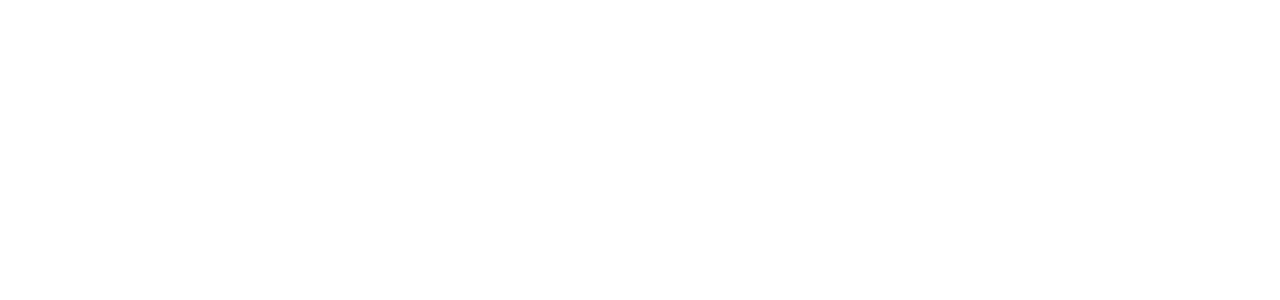
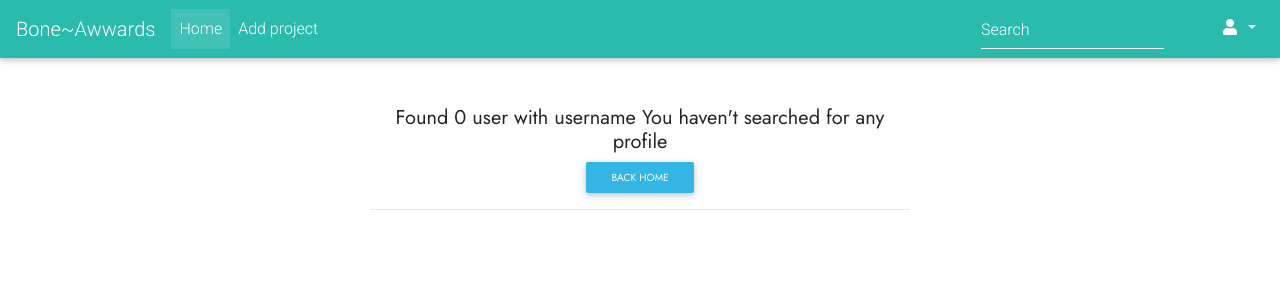
Before and after one commit to Bel-94/awwwards, a Django app: page /search/ in a window 1280 px wide. Before the commit the part shown is empty. Shown: the top 300 px of the page. Run offline with Django 4.2, Linux system fonts and the light colour scheme; some libraries are stand-ins or nearby versions; some web fonts are replaced.

Commit message:
update the search template

```diff
--- a/awwclone/templates/main/profile.html
+++ b/awwclone/templates/main/profile.html
@@ -1,4 +1,5 @@
 {%include 'main/base.html'%}
+{% load static %}
     {%block content%}
 <div class="class" style="font-family: 'Jost', sans-serif;">
     <div class="col-sm-6 m-auto " style="font-family: 'Jost', sans-serif;">
@@ -12,7 +13,7 @@
                 <div class="media-body">
                     <h2 class="account-heading">{{user.username}}</h2>
                     <p class="text-secondary">{{user.email}}</p>
-                    <p>{{profile.Bio}}</p>
+                    <p>{{profile.bio}}</p>
                     <hr>
 
                     <a href="{% url "editprofile" %}">
@@ -25,4 +26,4 @@
     </div>
 
 </div>
-    {%endblock%}s
+    {%endblock%}
--- a/awwclone/templates/main/search.html
+++ b/awwclone/templates/main/search.html
@@ -0,0 +1,40 @@
+{% extends 'main/base.html' %}
+{% load static %}
+    {% block content %}
+<div class="class" style="font-family: 'Jost', sans-serif;">
+    <div class="container mt-5">
+        <div class="row">
+            <div class="col-md-6 mx-auto">
+                {% if results %}
+                <h5 class="text-center">Found {{ results|length }} projects{{ results|pluralize }}</h5>
+                {% else %}
+                <h5 class="text-center"> Found 0 user with username <strong>{{message}}</strong></h5>
+
+                <a class="d-block mx-auto" href="/">
+                    <button class="btn btn-sm btn-info d-block mx-auto">Back Home</button>
+                </a>
+                {% endif %}
+                <hr>
+
+            </div>
+
+        </div>
+
+        {% if results %}
+        {% for res in results %}
+
+        <div class="row pt-3">
+            <div class="col-md-8">
+                <img src="{{res.projectscreenshot.url}}" alt="oops cant display" height="300px">
+            </div>
+            <div class="col-md-4">
+                <span><strong><a href="{{res.projecturl}}">{{res.description}}</a></strong></span>
+            </div>
+        </div>
+        {%endfor%}
+        {%endif%}
+
+    </div>
+
+</div>
+    {% endblock %}
```
